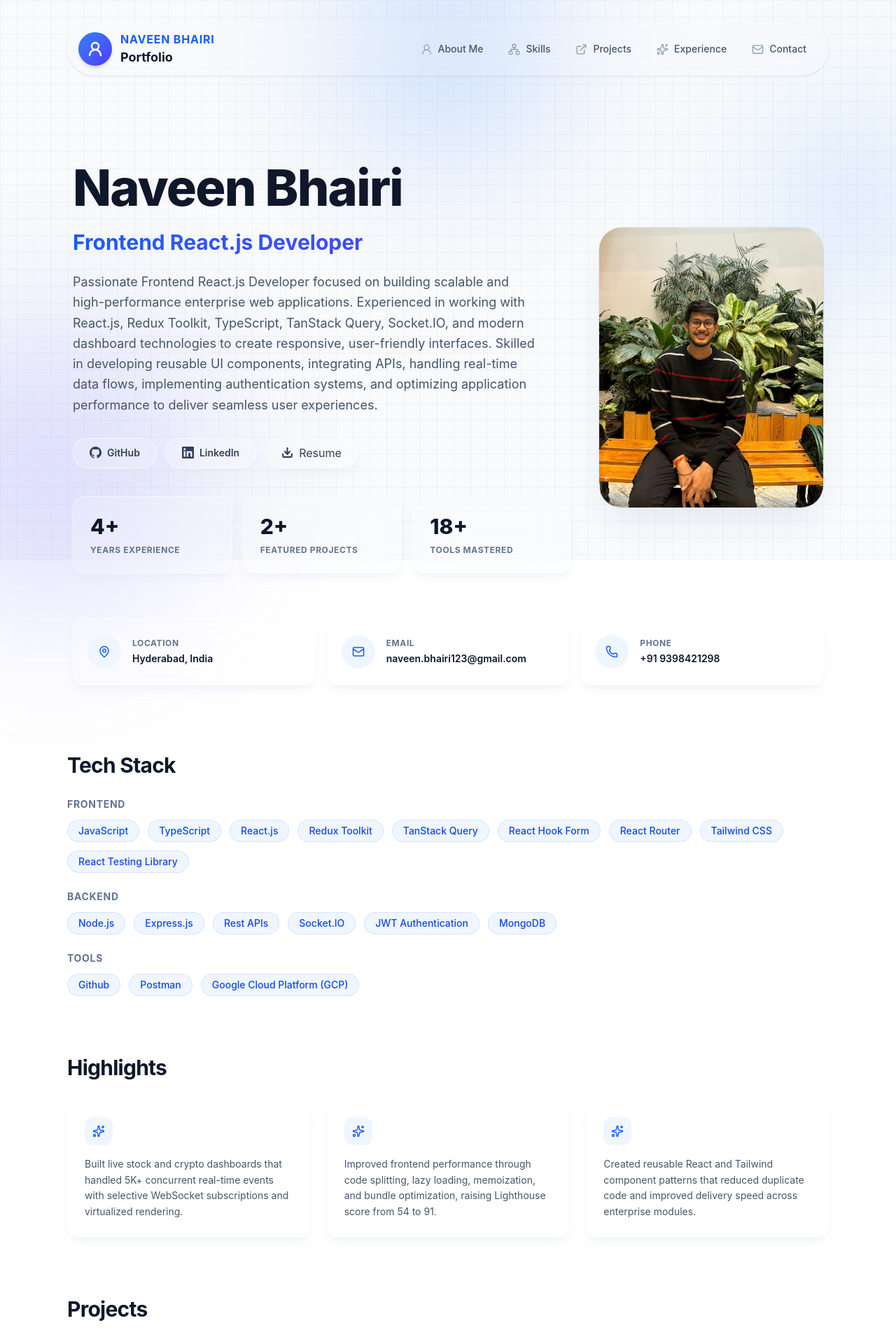
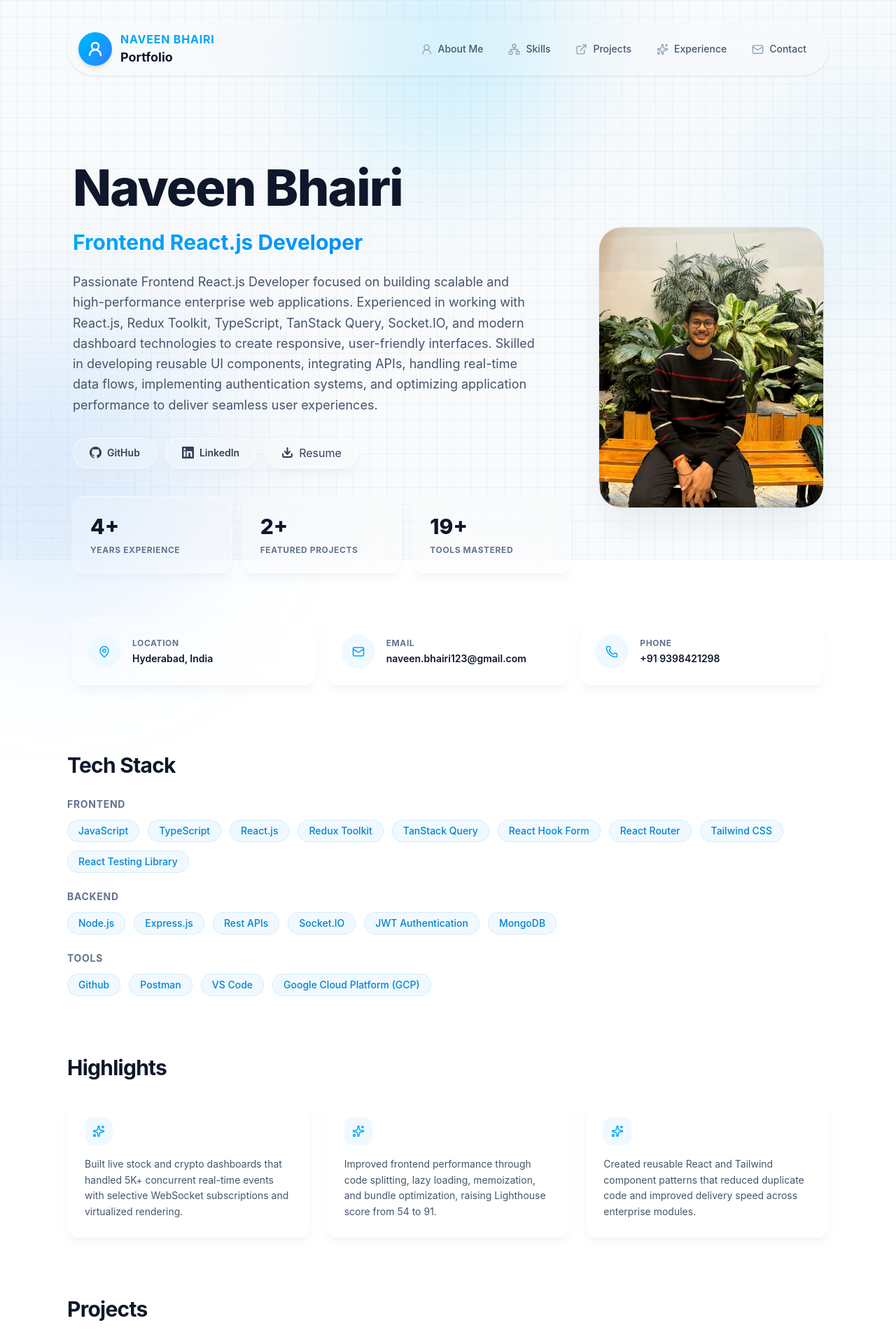
Before and after one commit to naveenbhairi/Profile, a React (Vite) app: page / in a window 1280 px wide. Shown: the top 1920 px of the page at 70% size. Built offline with nearby package versions, Linux system fonts and the light colour scheme.

Commit message:
Resolved merge conflicts0

```diff
--- a/src/App.tsx
+++ b/src/App.tsx
@@ -13,7 +13,7 @@ import {
   UserRound,
   X,
 } from "lucide-react";
-import { useEffect, useMemo, useState } from "react";
+import { useEffect, useMemo, useRef, useState } from "react";
 import profileImage from "./profile-photo.jpg";
 
 const resumePath = "/Naveen_Bhairi_ReactJs_Resume.pdf";
@@ -49,7 +49,7 @@ type Project = {
   detail: string;
 };
 
-const storageKey = "profiledata:v4";
+const storageKey = "profiledata:v5";
 
 const initialProfile: Profile = {
   name: "Naveen Bhairi",
@@ -94,6 +94,7 @@ const initialProfile: Profile = {
       items: [
         "Github",
         "Postman",
+        "VS Code",
         "Google Cloud Platform (GCP)",
       ],
     },
@@ -196,24 +197,24 @@ function App() {
   };
 
   return (
-    <main className="relative min-h-screen pb-8 text-slate-900 selection:bg-blue-100 selection:text-blue-900">
+    <main className="relative min-h-screen pb-8 text-slate-900 selection:bg-sky-100 selection:text-sky-900">
       {/* Modern Grid Background with Ambient Glow */}
       <div className="fixed inset-0 -z-10 h-full w-full bg-slate-50">
         <div className="absolute inset-0 bg-[linear-gradient(to_right,#80808012_1px,transparent_1px),linear-gradient(to_bottom,#80808012_1px,transparent_1px)] bg-[size:24px_24px]"></div>
-        <div className="absolute left-0 right-0 top-[-10%] -z-10 m-auto h-[310px] w-[310px] rounded-full bg-blue-500 opacity-20 blur-[100px]"></div>
-        <div className="absolute bottom-[-10%] left-[-10%] -z-10 h-[400px] w-[400px] rounded-full bg-indigo-500 opacity-20 blur-[120px]"></div>
-        <div className="absolute right-[-5%] top-[20%] -z-10 h-[250px] w-[250px] rounded-full bg-blue-400 opacity-20 blur-[100px]"></div>
+        <div className="absolute left-0 right-0 top-[-10%] -z-10 m-auto h-[310px] w-[310px] rounded-full bg-sky-400 opacity-20 blur-[100px]"></div>
+        <div className="absolute bottom-[-10%] left-[-10%] -z-10 h-[400px] w-[400px] rounded-full bg-blue-400 opacity-20 blur-[120px]"></div>
+        <div className="absolute right-[-5%] top-[20%] -z-10 h-[250px] w-[250px] rounded-full bg-sky-300 opacity-20 blur-[100px]"></div>
       </div>
 
       <div className="mx-auto flex w-full max-w-6xl flex-col gap-20 px-4 py-8 sm:px-6 lg:px-8">
         <header className={`sticky top-4 z-50 mx-auto w-full bg-white/10 backdrop-blur-md ring-1 ring-white/20 shadow-sm px-4 py-3 transition-all ${isMobileMenuOpen ? "rounded-3xl" : "rounded-full"}`}>
           <div className="flex items-center justify-between">
             <a href="#" className="group flex min-w-0 items-center gap-3">
-              <div className="grid size-12 shrink-0 place-items-center rounded-full bg-gradient-to-br from-blue-500 to-indigo-600 text-white shadow-md transition-transform group-hover:scale-105">
+              <div className="grid size-12 shrink-0 place-items-center rounded-full bg-gradient-to-br from-sky-400 to-blue-500 text-white shadow-md transition-transform group-hover:scale-105">
                 <UserRound size={24} strokeWidth={2.5} />
               </div>
               <div className="min-w-0">
-                <p className="text-s font-bold uppercase tracking-wider text-blue-600">
+                <p className="text-s font-bold uppercase tracking-wider text-sky-500">
                   {profile.name}
                 </p>
                 <h1 className="truncate text-lg font-bold text-slate-900">
@@ -272,6 +273,7 @@ function App() {
           )}
         </header>
 
+        <Reveal>
           <section className="pt-4 lg:pt-8 scroll-mt-28" id="about">
           <div className="px-1 py-2 sm:px-2 lg:py-3">
               <div className="grid gap-10 lg:grid-cols-[minmax(0,1fr)_320px] lg:items-center">
@@ -283,7 +285,7 @@ function App() {
                     value={profile.name}
                   />
                   <EditableText
-                    className="mt-6 bg-gradient-to-r from-blue-600 to-indigo-600 bg-clip-text text-2xl font-bold text-transparent sm:text-3xl"
+                    className="mt-6 bg-gradient-to-r from-sky-500 to-blue-500 bg-clip-text text-2xl font-bold text-transparent sm:text-3xl"
                     value={profile.role}
                   />
                   <EditableText
@@ -359,6 +361,7 @@ function App() {
               </div>
           </div>
           </section>
+        </Reveal>
 
         <Panel
           title="Tech Stack"
@@ -373,7 +376,7 @@ function App() {
                 <div className="flex flex-wrap gap-3">
                   {skillGroup.items.map((skill, index) => (
                     <span
-                      className="inline-flex items-center rounded-full bg-blue-50 px-4 py-1.5 text-sm font-medium text-blue-700 ring-1 ring-inset ring-blue-700/10"
+                      className="inline-flex items-center rounded-full bg-sky-50 px-4 py-1.5 text-sm font-medium text-sky-600 ring-1 ring-inset ring-sky-600/10"
                       key={`${skill}-${index}`}
                     >
                       {skill}
@@ -394,7 +397,7 @@ function App() {
                 className="rounded-2xl border border-white/60 bg-white/20 p-6 shadow-lg shadow-slate-200/40 backdrop-blur-xl transition-all hover:-translate-y-1 hover:shadow-xl hover:shadow-slate-200/50"
                 key={`${highlight}-${index}`}
               >
-                <div className="mb-4 inline-flex size-10 items-center justify-center rounded-xl bg-blue-50 text-blue-600">
+                <div className="mb-4 inline-flex size-10 items-center justify-center rounded-xl bg-sky-50 text-sky-500">
                   <Sparkles size={18} />
                 </div>
                 <p className="text-sm leading-relaxed text-slate-600">{highlight}</p>
@@ -415,11 +418,11 @@ function App() {
               >
                 <div>
                   <EditableText
-                    className="text-xl font-bold text-slate-900 transition-colors group-hover:text-blue-600"
+                    className="text-xl font-bold text-slate-900 transition-colors group-hover:text-sky-500"
                     value={project.name}
                   />
                   <EditableText
-                    className="mt-2 text-sm font-medium text-blue-600"
+                    className="mt-2 text-sm font-medium text-sky-500"
                     value={project.stack}
                   />
                   <EditableText
@@ -471,7 +474,7 @@ function App() {
                     />
                 <div className="mt-2 flex flex-wrap items-center gap-3">
                   <EditableText
-                    className="text-lg font-medium text-blue-600"
+                    className="text-lg font-medium text-sky-500"
                     value={currentExperience.company}
                   />
                   <span className="text-slate-300">&bull;</span>
@@ -498,7 +501,7 @@ function App() {
                     aria-label={`Show ${item.title}`}
                     className={`h-2 rounded-full transition-all ${
                       index === experiencePage
-                        ? "w-8 bg-blue-600"
+                        ? "w-8 bg-sky-500"
                         : "w-2 bg-slate-300 hover:bg-slate-400"
                     }`}
                     key={item.id}
@@ -511,6 +514,7 @@ function App() {
           ) : null}
         </Panel>
 
+        <Reveal>
           <footer className="-mt-8 flex flex-col items-center justify-between gap-6 border-t border-slate-200/60 pt-6 pb-2 text-sm font-medium text-slate-500 sm:flex-row">
         <div className="flex flex-col items-center gap-3 sm:items-start">
           <p>© {new Date().getFullYear()} {profile.name}. All rights reserved.</p>
@@ -518,7 +522,7 @@ function App() {
             <a href={profile.github} target="_blank" rel="noreferrer" className="text-slate-400 transition-colors hover:text-slate-900" aria-label="GitHub">
               <BrandGithub size={18} />
             </a>
-            <a href={profile.linkedin} target="_blank" rel="noreferrer" className="text-slate-400 transition-colors hover:text-blue-600" aria-label="LinkedIn">
+            <a href={profile.linkedin} target="_blank" rel="noreferrer" className="text-slate-400 transition-colors hover:text-sky-500" aria-label="LinkedIn">
               <BrandLinkedin size={18} />
             </a>
             <a href={`mailto:${profile.email}`} className="text-slate-400 transition-colors hover:text-slate-900" aria-label="Contact via Email">
@@ -538,6 +542,7 @@ function App() {
             </button>
           </div>
         </footer>
+        </Reveal>
       </div>
     </main>
   );
@@ -575,7 +580,7 @@ function ProfilePhoto({
 
   return (
     <div className="mx-auto w-full max-w-sm lg:mx-0 lg:justify-self-end">
-      <div className="relative aspect-[4/5] overflow-hidden rounded-[2rem] shadow-2xl shadow-blue-900/10 ring-1 ring-slate-900/5">
+      <div className="relative aspect-[4/5] overflow-hidden rounded-[2rem] shadow-2xl shadow-sky-900/10 ring-1 ring-slate-900/5">
         {!imageFailed ? (
           <img
             alt={name}
@@ -584,7 +589,7 @@ function ProfilePhoto({
             src={profileImage}
           />
         ) : (
-          <div className="grid h-full place-items-center bg-gradient-to-br from-blue-100 via-slate-50 to-blue-50 text-6xl font-bold text-blue-700">
+          <div className="grid h-full place-items-center bg-gradient-to-br from-sky-100 via-slate-50 to-sky-50 text-6xl font-bold text-sky-600">
             {initials}
           </div>
         )}
@@ -656,6 +661,7 @@ function Panel({
   title: string;
 }) {
   return (
+    <Reveal>
       <section
         className="scroll-mt-28"
         id={id}
@@ -670,6 +676,7 @@ function Panel({
         </div>
         {children}
       </section>
+    </Reveal>
   );
 }
 
@@ -699,7 +706,7 @@ function InfoRow({
 }) {
   return (
     <div className="flex min-h-24 items-center gap-4 rounded-2xl border border-white/60 bg-white/20 p-5 shadow-lg shadow-slate-200/40 backdrop-blur-xl transition-all hover:shadow-xl">
-      <div className="flex size-12 shrink-0 items-center justify-center rounded-full bg-blue-50 text-blue-600">
+      <div className="flex size-12 shrink-0 items-center justify-center rounded-full bg-sky-50 text-sky-500">
         {icon}
       </div>
       <div className="min-w-0 flex-1">
@@ -708,7 +715,7 @@ function InfoRow({
         </p>
         {href ? (
           <a
-            className="mt-1 block break-words text-sm font-semibold leading-5 text-slate-900 hover:text-blue-600"
+            className="mt-1 block break-words text-sm font-semibold leading-5 text-slate-900 hover:text-sky-500"
             href={href}
             rel="noreferrer"
             target="_blank"
@@ -753,4 +760,35 @@ function BrandLinkedin({ size = 24 }: { size?: number }) {
   );
 }
 
+function Reveal({ children }: { children: React.ReactNode }) {
+  const ref = useRef<HTMLDivElement>(null);
+  const [isVisible, setIsVisible] = useState(false);
+
+  useEffect(() => {
+    const observer = new IntersectionObserver(
+      ([entry]) => {
+        if (entry.isIntersecting) {
+          setIsVisible(true);
+          if (ref.current) observer.unobserve(ref.current);
+        }
+      },
+      { threshold: 0.1, rootMargin: "0px 0px -50px 0px" }
+    );
+
+    if (ref.current) observer.observe(ref.current);
+    return () => observer.disconnect();
+  }, []);
+
+  return (
+    <div
+      ref={ref}
+      className={`transition-all duration-1000 ease-out ${
+        isVisible ? "opacity-100 translate-y-0" : "opacity-0 translate-y-8"
+      }`}
+    >
+      {children}
+    </div>
+  );
+}
+
 export default App;
```
Lines whose indentation alone changed are shown as unchanged.
